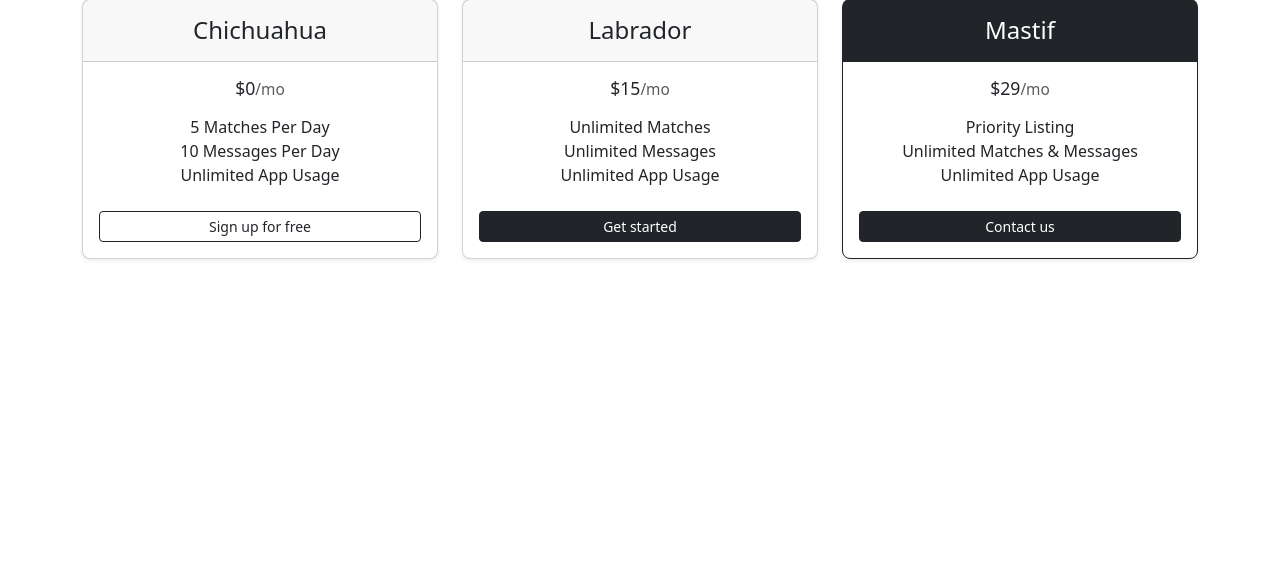
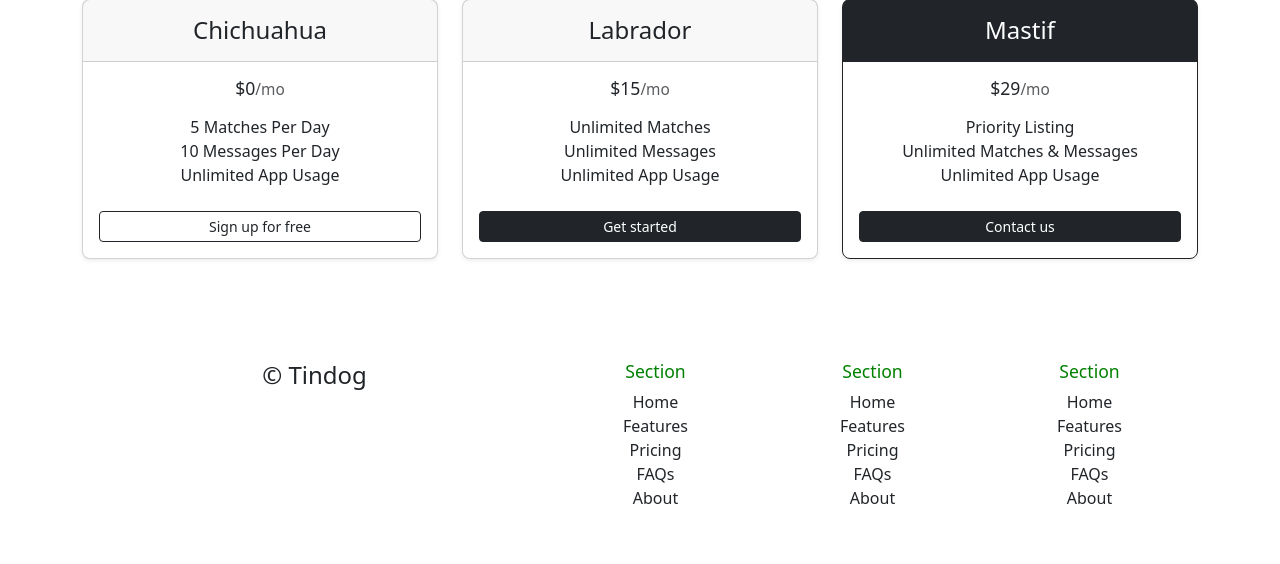
Before and after one commit to Alonasa/100DaysOfPyhton, a Flask app: template dayFiftySix/templates/index.html in a window 1280 px wide. Shown: the part 1253-1817 px from the top of the page. Before the commit the page ends 1513 px from the top, so only its background shows below. Run offline with Flask 3, Linux system fonts and the light colour scheme; the template is opened without the code that fills it, so the values that code supplies are empty.

Commit message:
finish footer

```diff
--- a/dayFiftyEight/templates/index.html
+++ b/dayFiftyEight/templates/index.html
@@ -163,8 +163,52 @@
     </div>
 </section>
 <!-- Footer -->
-<section id="footer">
+<section class="gradient-background" id="footer">
+    <div class="container font-size-sm pt-5 d-flex flex-column flex-md-row">
+        <div class="copyright col-12 col-md-5">
+            <h4>© Tindog</h4>
+        </div>
+        <ul class="list-unstyled col-md-7 d-flex flex-column flex-sm-row justify-content-sm-around">
+            <li class="col-md-4 mb-4">
+                <h3>Section</h3>
+                <div>
+                    <ul class="list-unstyled">
+                        <li><a class="text-decoration-none text-reset" href="#">Home</a></li>
+                        <li><a class="text-decoration-none text-reset" href="#">Features</a></li>
+                        <li><a class="text-decoration-none text-reset" href="#">Pricing</a></li>
+                        <li><a class="text-decoration-none text-reset" href="#">FAQs</a></li>
+                        <li><a class="text-decoration-none text-reset" href="#">About</a></li>
+                    </ul>
+                </div>
+            </li>
+            <li class="col-md-4 mb-4">
+                <h3>Section</h3>
+                <div>
+                    <ul class="list-unstyled">
+                        <li><a class="text-decoration-none text-reset" href="#">Home</a></li>
+                        <li><a class="text-decoration-none text-reset" href="#">Features</a></li>
+                        <li><a class="text-decoration-none text-reset" href="#">Pricing</a></li>
+                        <li><a class="text-decoration-none text-reset" href="#">FAQs</a></li>
+                        <li><a class="text-decoration-none text-reset" href="#">About</a></li>
+                    </ul>
+                </div>
+            </li>
+            <li class="col-md-4 mb-4">
+                <h3>Section</h3>
+                <div>
+                    <ul class="list-unstyled">
+                        <li><a class="text-decoration-none text-reset" href="#">Home</a></li>
+                        <li><a class="text-decoration-none text-reset" href="#">Features</a></li>
+                        <li><a class="text-decoration-none text-reset" href="#">Pricing</a></li>
+                        <li><a class="text-decoration-none text-reset" href="#">FAQs</a></li>
+                        <li><a class="text-decoration-none text-reset" href="#">About</a></li>
+                    </ul>
+                </div>
+            </li>
 
+        </ul>
+
+    </div>
 </section>
 </body>
 
```
